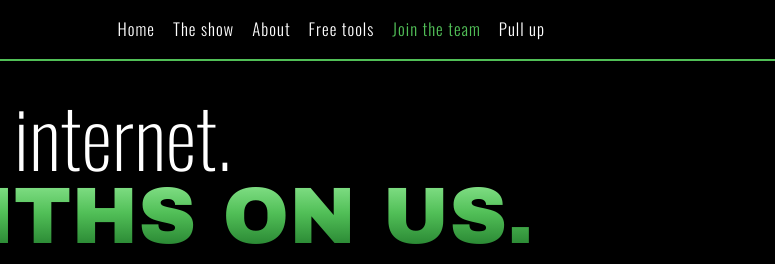
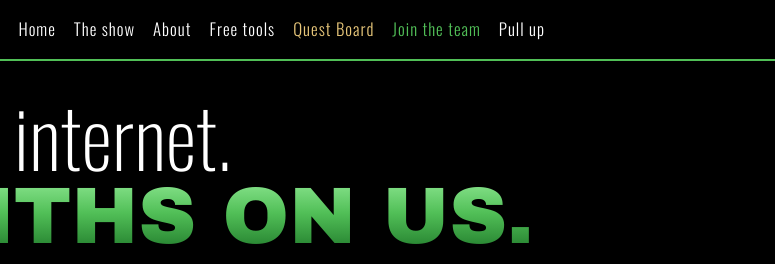
Before and after one commit to Flofokuz/prologic-site, a plain HTML site: page internet/index.html in a window 1280 px wide. Shown: the top 264 px of the page, 505-1280 px from the left. Drawn offline with nearby package versions, Linux system fonts and the light colour scheme.

Commit message:
Internet page: Quest Board menu link
Co-Authored-By: Claude Opus 5.5 <noreply@anthropic.com>
Claude-Session: https://claude.ai/code/session_01SdDMzMZxQhMegeXEgCU3eA

```diff
--- a/internet/index.html
+++ b/internet/index.html
@@ -190,6 +190,7 @@ html{scroll-padding-top:86px}
 .topbar .brand .bt{color:#fff}
 .topbar .brand .bt span{color:var(--yellow)}
 .sitenav a.hire{color:var(--green)}
+.sitenav a.qlink{color:#e8c77a}
 @media (max-width:760px){
   .topbar header.top{flex-wrap:wrap;gap:0 12px;padding:8px 0 4px}
   .topbar .sitenav{flex-wrap:nowrap;overflow-x:auto;width:100%;gap:14px;font-size:.98rem;scrollbar-width:none;-webkit-overflow-scrolling:touch}
@@ -202,7 +203,7 @@ html{scroll-padding-top:86px}
 <div class="topbar"><div class="wrap">
     <header class="top">
       <div class="brand"><a href="/"><img src="/assets/falcon-64.png" alt="" width="30" height="30"><span class="bt">PROLOGIC <span>STRATEGIES</span></span></a></div>
-      <nav class="sitenav" aria-label="Site"><a href="/">Home</a><a href="/show/">The show</a><a href="/about/">About</a><a href="/#tools">Free tools</a><a href="/GroundLevel/" class="hire">Join the team</a><a href="/#pullup">Pull up</a></nav>
+      <nav class="sitenav" aria-label="Site"><a href="/">Home</a><a href="/show/">The show</a><a href="/about/">About</a><a href="/#tools">Free tools</a><a href="/quests/" class="qlink">Quest Board</a><a href="/GroundLevel/" class="hire">Join the team</a><a href="/#pullup">Pull up</a></nav>
     </header>
 </div></div>
 
```
